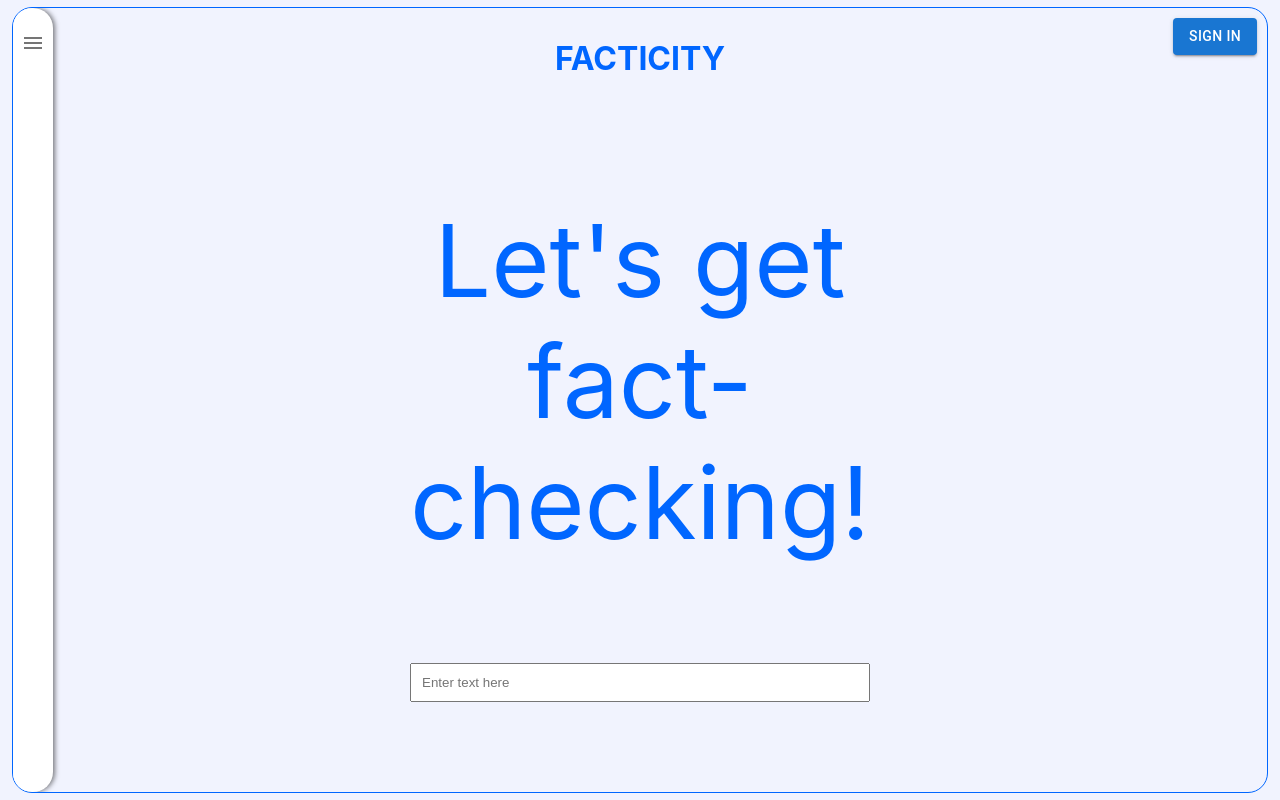
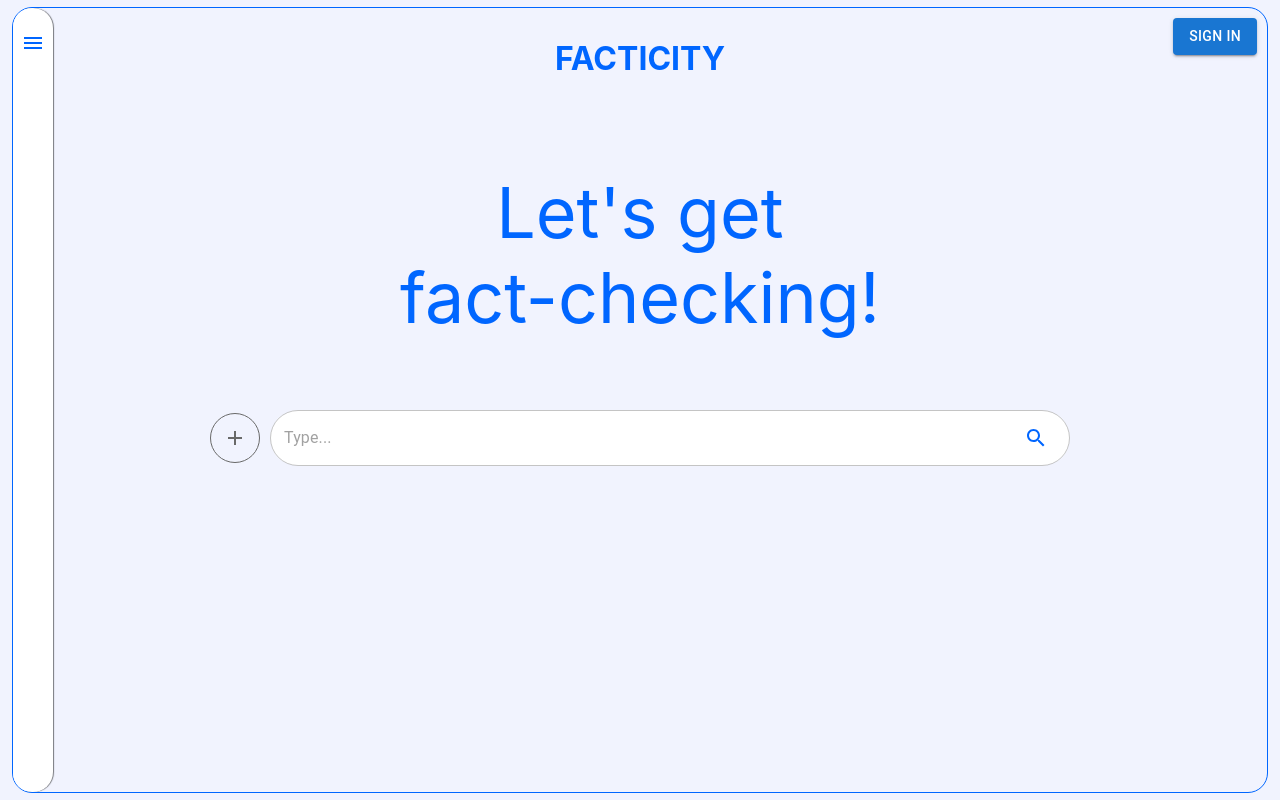
Before and after one commit to Reality-Detector/facticity-base-mini, a React (Create React App) app: page / in a window 1280 px wide. Built offline with nearby package versions, Linux system fonts and the light colour scheme.

Commit message:
more ui updates

```diff
--- a/src/components/Home.js
+++ b/src/components/Home.js
@@ -26,7 +26,7 @@
                 style={{
                     width: '98%',
                     height: '98%',
-                    border: '0.5px solid #0066FF',
+                    border: '1.5px solid #0066FF',
                     borderRadius: '20px',
                     display: 'flex',
                     position: 'relative',
@@ -37,7 +37,7 @@
                 {/* First Column - Sidebar */}
                 <div style={{ ...columnStyle, position: 'relative' }}>
                     <IconButton onClick={toggleSidebar} style={{ position: 'absolute', top: 15, left: 0, zIndex: 1000 }}>
-                        <MenuIcon />
+                        <MenuIcon style = {{color : '#0066FF'}}/>
                     </IconButton>
                     <Sidebar isOpen={isSidebarOpen} style={{ marginTop: '20px' }} />
                 </div>
--- a/src/components/Sidebar.js
+++ b/src/components/Sidebar.js
@@ -12,7 +12,7 @@
     width: `${sidebarWidth}px`,
     height: '100%',
     backgroundColor: '#FFF',
-    boxShadow: '2px 0px 5px rgba(0,0,0,0.5)',
+    boxShadow: '1px 0px 1px rgba(0,0,0,0.5)',
     transition: 'left 0.3s ease',
     zIndex: 900,
     borderRadius: '20px',
--- a/src/components/Welcome.js
+++ b/src/components/Welcome.js
@@ -1,4 +1,6 @@
 import React from 'react'
+import { TextField, InputAdornment, IconButton, Button } from "@mui/material";
+import { Search, Add } from "@mui/icons-material";
 
 const Welcome = () => {
     const columnStyle = {
@@ -18,12 +20,41 @@
         }}>
             <h1 style={{ color: '#0066FF' }}>FACTICITY</h1>
             <div>
-        <p style={{ color: '#0066FF', fontSize : '100px', paddingBottom : 0, marginBottom: 0}}>Let's get</p>
-        <p style={{ color: '#0066FF', fontSize : '100px', paddingTop : 0, marginTop: 0}}>fact-checking!</p>
+                <p style={{ color: '#0066FF', fontSize: '70px', paddingBottom: 0, marginBottom: 0 }}>Let's get</p>
+                <p style={{ color: '#0066FF', fontSize: '70px', paddingTop: 0, marginTop: 0 }}>fact-checking!</p>
             </div>
 
-        <input type="text" placeholder="Enter text here" style={{ width: '100%', padding: '10px', boxSizing: 'border-box' }} />
-    </div>
+            <div style={{ display: "flex", alignItems: "center" }}>
+                {/* Upload Button */}
+                <IconButton
+                    style={{
+                        backgroundColor: 'FFFFFF', // Light gray background color for the button
+                        color: '#696969',            // Dark gray color for the plus icon
+                        borderRadius: '50%',         // Makes the button round
+                        padding: '12px',             // Adjust padding to make the button rounder
+                        marginRight: '10px',
+                        border: '0.5px solid #696969'
+                    }}
+                >
+                    <Add />
+                </IconButton>
+
+                {/* Search Input */}
+                <TextField
+                    variant="outlined"
+                    placeholder="Type..."
+                    InputProps={{
+                        endAdornment: (
+                            <InputAdornment position="end">
+                                <IconButton>
+                                    <Search style = {{color : '#0066FF'}} />
+                                </IconButton>
+                            </InputAdornment>
+                        ),
+                        style: { borderRadius: 50, backgroundColor: '#FFFFFF', width: '100vh' },
+                    }}
+                />
+            </div>    </div>
     );
 }
 
```
Lines whose indentation alone changed are shown as unchanged.
